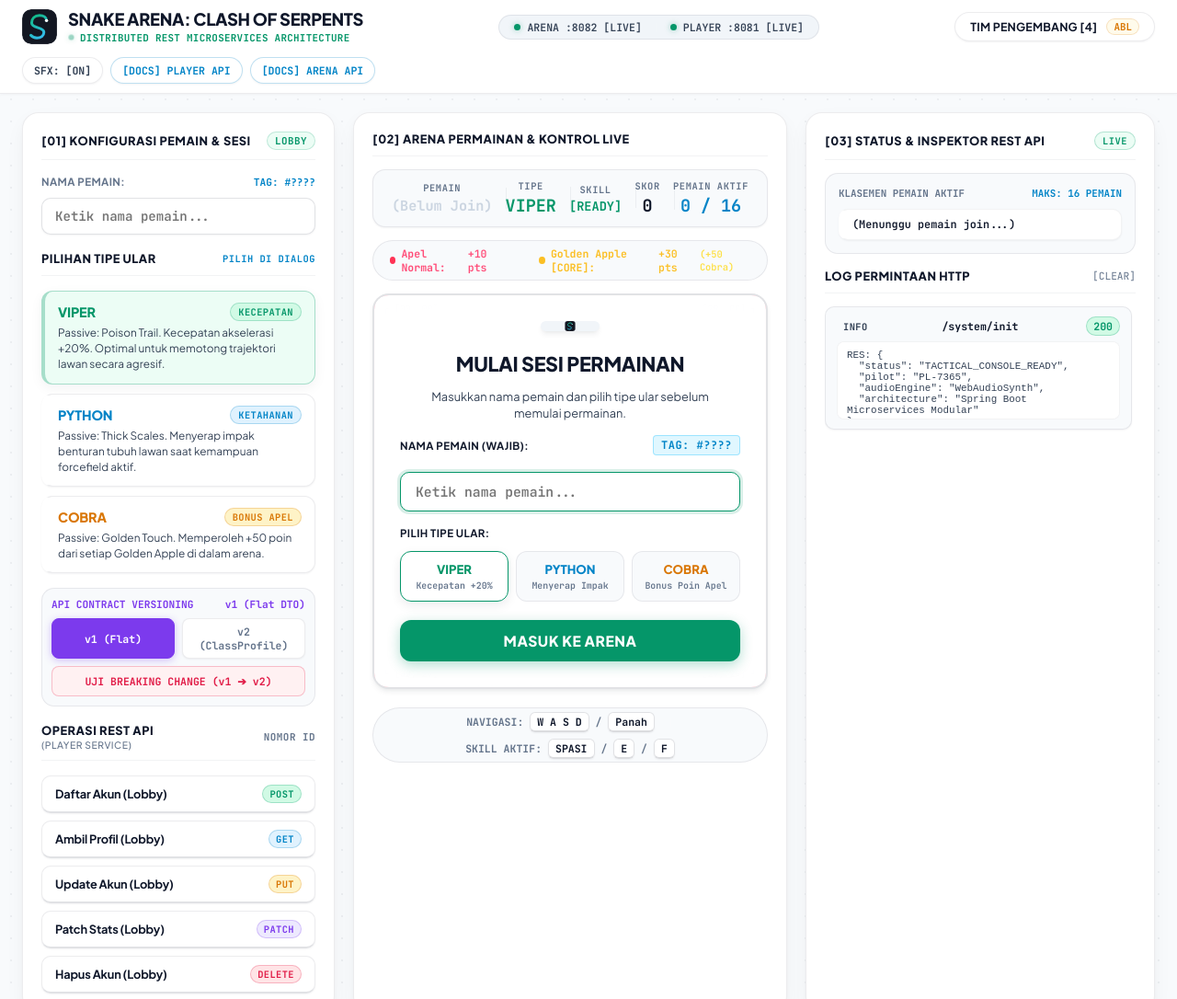
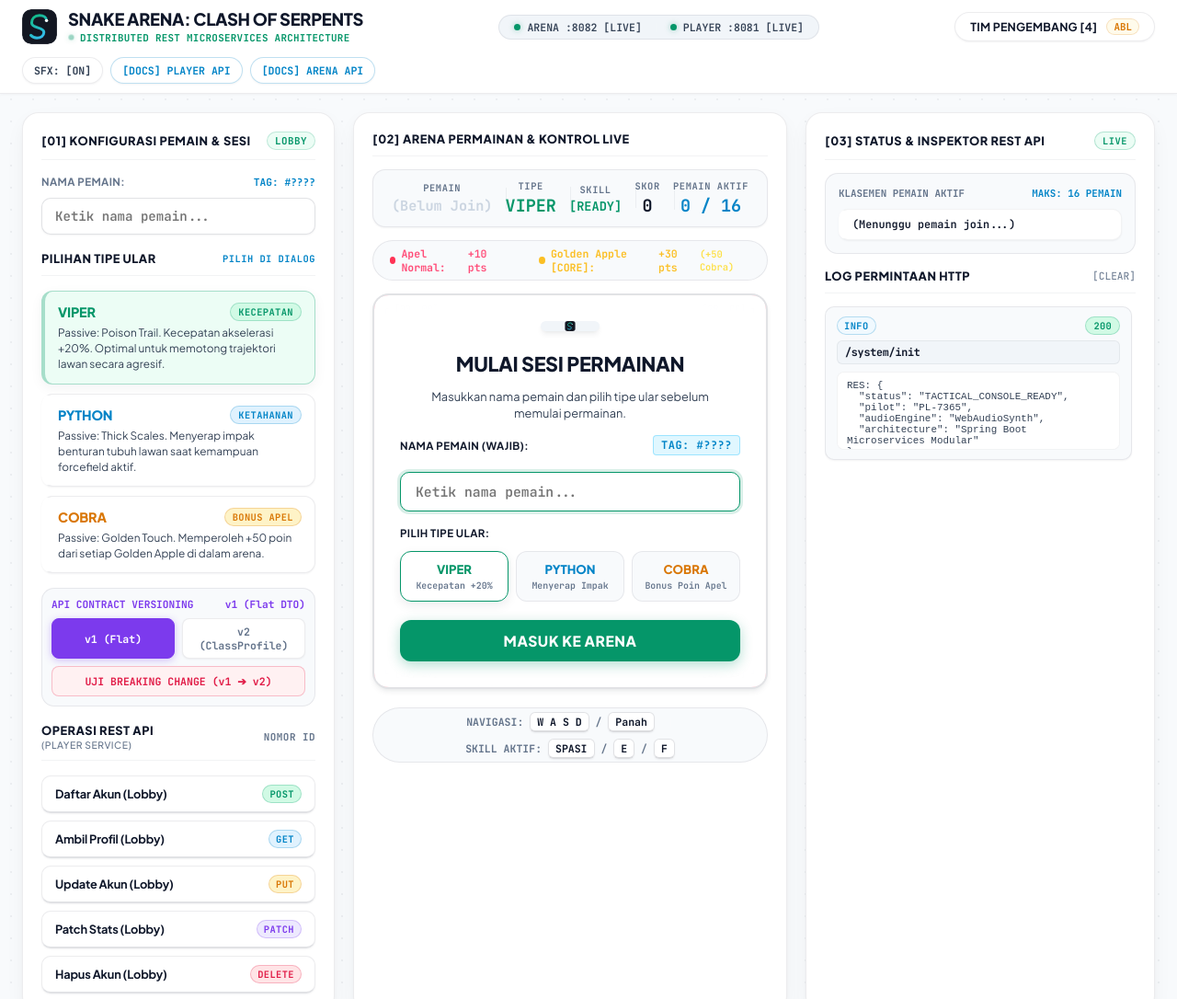
Before and after one commit to ValentinusMarvel/snake-arena-microservices, a plain HTML site: page frontend/index.html in a window 1280 px wide. Shown: the top 1086 px of the page at 92% size. Drawn offline with Linux system fonts and the light colour scheme; no server answers.

Commit message:
style(frontend): improve log header layout with structured meta bar and dedicated endpoint box

```diff
--- a/arena-service/src/main/resources/static/css/components.css
+++ b/arena-service/src/main/resources/static/css/components.css
@@ -233,6 +233,11 @@
     background: var(--method-delete-bg);
     color: var(--method-delete);
     border: 1px solid rgba(225, 29, 72, 0.25);
+}
+.tag-info {
+    background: var(--cyber-cyan-bg);
+    color: var(--cyber-cyan);
+    border: 1px solid rgba(2, 132, 199, 0.25);
 }
 
 /* Version Switcher */
@@ -488,20 +493,52 @@ kbd {
 
 .log-header {
     display: flex;
+    flex-direction: column;
+    gap: 6px;
+    margin-bottom: 2px;
+}
+
+.log-header-meta {
+    display: flex;
     align-items: center;
     justify-content: space-between;
+    gap: 8px;
+}
+
+.log-header-badges {
+    display: flex;
+    align-items: center;
+    gap: 6px;
+    flex-wrap: wrap;
+}
+
+.log-endpoint-wrap {
+    display: flex;
+    align-items: center;
+    background: var(--bg-inset);
+    border: 1px solid rgba(15, 23, 42, 0.06);
+    border-radius: 6px;
+    padding: 4px 8px;
 }
 
 .log-endpoint {
     color: var(--text-lead);
     font-weight: 700;
+    font-size: 0.73rem;
+    font-family: var(--font-mono);
     word-break: break-all;
+    overflow-wrap: anywhere;
+    line-height: 1.4;
+    letter-spacing: -0.2px;
 }
 
 .log-status {
     font-weight: 800;
-    padding: 2px 7px;
+    font-size: 0.65rem;
+    padding: 2px 8px;
     border-radius: 9999px;
+    letter-spacing: 0.3px;
+    flex-shrink: 0;
 }
 
 .status-200, .status-201, .status-204 {
--- a/frontend/css/components.css
+++ b/frontend/css/components.css
@@ -233,6 +233,11 @@
     background: var(--method-delete-bg);
     color: var(--method-delete);
     border: 1px solid rgba(225, 29, 72, 0.25);
+}
+.tag-info {
+    background: var(--cyber-cyan-bg);
+    color: var(--cyber-cyan);
+    border: 1px solid rgba(2, 132, 199, 0.25);
 }
 
 /* Version Switcher */
@@ -488,20 +493,52 @@ kbd {
 
 .log-header {
     display: flex;
+    flex-direction: column;
+    gap: 6px;
+    margin-bottom: 2px;
+}
+
+.log-header-meta {
+    display: flex;
     align-items: center;
     justify-content: space-between;
+    gap: 8px;
+}
+
+.log-header-badges {
+    display: flex;
+    align-items: center;
+    gap: 6px;
+    flex-wrap: wrap;
+}
+
+.log-endpoint-wrap {
+    display: flex;
+    align-items: center;
+    background: var(--bg-inset);
+    border: 1px solid rgba(15, 23, 42, 0.06);
+    border-radius: 6px;
+    padding: 4px 8px;
 }
 
 .log-endpoint {
     color: var(--text-lead);
     font-weight: 700;
+    font-size: 0.73rem;
+    font-family: var(--font-mono);
     word-break: break-all;
+    overflow-wrap: anywhere;
+    line-height: 1.4;
+    letter-spacing: -0.2px;
 }
 
 .log-status {
     font-weight: 800;
-    padding: 2px 7px;
+    font-size: 0.65rem;
+    padding: 2px 8px;
     border-radius: 9999px;
+    letter-spacing: 0.3px;
+    flex-shrink: 0;
 }
 
 .status-200, .status-201, .status-204 {
--- a/frontend/index.html
+++ b/frontend/index.html
@@ -13,9 +13,9 @@
     <link href="https://fonts.googleapis.com/css2?family=Plus+Jakarta+Sans:wght@400;500;600;700;800&family=JetBrains+Mono:wght@400;500;600;700&display=swap" rel="stylesheet">
 
     <!-- Modular Design System & Stylesheets -->
-    <link rel="stylesheet" href="css/variables.css">
-    <link rel="stylesheet" href="css/components.css">
-    <link rel="stylesheet" href="css/layout.css">
+    <link rel="stylesheet" href="css/variables.css?v=2.3.0">
+    <link rel="stylesheet" href="css/components.css?v=2.3.0">
+    <link rel="stylesheet" href="css/layout.css?v=2.3.0">
 </head>
 <body>
 
@@ -357,9 +357,9 @@
     </footer>
 
     <!-- Modular JavaScript Architecture (Guaranteed Execution Order) -->
-    <script src="js/audio.js?v=2.2.0"></script>
-    <script src="js/api.js?v=2.2.0"></script>
-    <script src="js/canvas.js?v=2.2.0"></script>
-    <script src="js/app.js?v=2.2.0"></script>
+    <script src="js/audio.js?v=2.3.0"></script>
+    <script src="js/api.js?v=2.3.0"></script>
+    <script src="js/canvas.js?v=2.3.0"></script>
+    <script src="js/app.js?v=2.3.0"></script>
 </body>
 </html>
--- a/frontend/js/api.js
+++ b/frontend/js/api.js
@@ -57,12 +57,16 @@ window.SnakeArena = window.SnakeArena || {};
 
         entry.innerHTML = `
             <div class="log-header">
-                <div style="display:flex; align-items:center; gap:6px;">
-                    <span class="method-tag ${tagClass}">${method}</span>
-                    ${latencyBadge}
+                <div class="log-header-meta">
+                    <div class="log-header-badges">
+                        <span class="method-tag ${tagClass}">${method}</span>
+                        ${latencyBadge}
+                    </div>
+                    <span class="log-status ${statusClass}">${status}</span>
                 </div>
-                <span class="log-endpoint">${endpoint}</span>
-                <span class="log-status ${statusClass}">${status}</span>
+                <div class="log-endpoint-wrap">
+                    <span class="log-endpoint">${endpoint}</span>
+                </div>
             </div>
             ${reqStr || resStr ? `<pre class="log-json">${reqStr}${resStr}</pre>` : ''}
         `;
```
Also changed, not shown: arena-service/src/main/resources/static/index.html (+7 -7 lines), arena-service/src/main/resources/static/js/api.js (+9 -5 lines).
